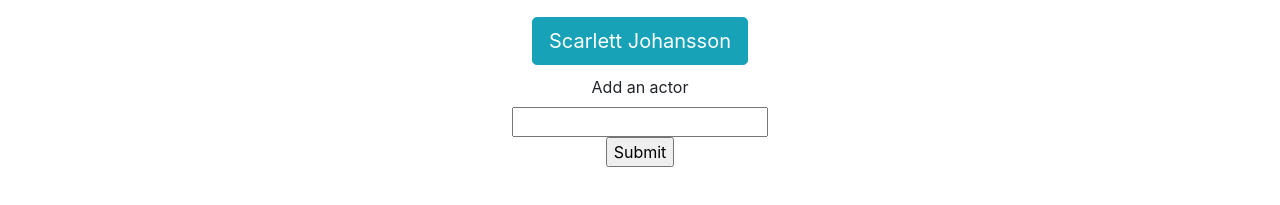
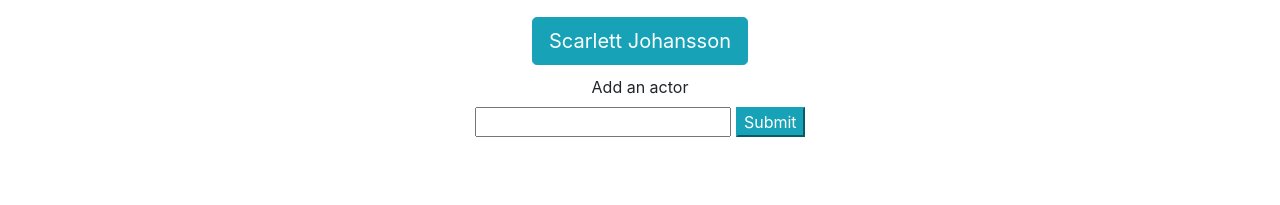
Before and after one commit to CodingDom/Giphy, a plain HTML site: page index.html in a window 1280 px wide. Shown: the part 117-322 px from the top of the page. Drawn offline with nearby package versions, Linux system fonts and the light colour scheme.

Commit message:
Added comments, changed title

```diff
--- a/index.html
+++ b/index.html
@@ -3,7 +3,7 @@
 <html>
     <head>
         <meta charset="UTF-8" >
-        <title>Giphy Homework</title>
+        <title>Giphy Stars</title>
         <link rel="stylesheet" href="https://stackpath.bootstrapcdn.com/bootstrap/4.1.3/css/bootstrap.min.css" integrity="sha384-MCw98/SFnGE8fJT3GXwEOngsV7Zt27NXFoaoApmYm81iuXoPkFOJwJ8ERdknLPMO" crossorigin="anonymous">
         <link rel="stylesheet" href="https://use.fontawesome.com/releases/v5.6.3/css/all.css" integrity="sha384-UHRtZLI+pbxtHCWp1t77Bi1L4ZtiqrqD80Kn4Z8NTSRyMA2Fd33n5dQ8lWUE00s/" crossorigin="anonymous">
         <link rel="stylesheet" type="text/css" href="assets/css/style.css">
@@ -11,15 +11,17 @@
     <body>
         <h1>Movie Stars</h1>
 
+        <!-- Container for buttons -->
         <div id="gif-btn-container"></div>
 
+        <!-- Form used for adding extra actors -->
         <form id="gif-form">
             <label for="gif-input">Add an actor</label><br>
-            <input type="text" id="gif-input"><br>
-
-            <input id="add-gif" type="submit" value="Submit">
+            <input type="text" name="gif-input" id="gif-input">
+            <input id="add-gif" class="btn-info" type="submit" value="Submit">
         </form>
 
+        <!-- Container for gifs/images -->
         <div id="gif-stuff"></div>
 
         <script src="https://code.jquery.com/jquery-3.3.1.slim.min.js" integrity="sha384-q8i/X+965DzO0rT7abK41JStQIAqVgRVzpbzo5smXKp4YfRvH+8abtTE1Pi6jizo" crossorigin="anonymous"></script>
```
